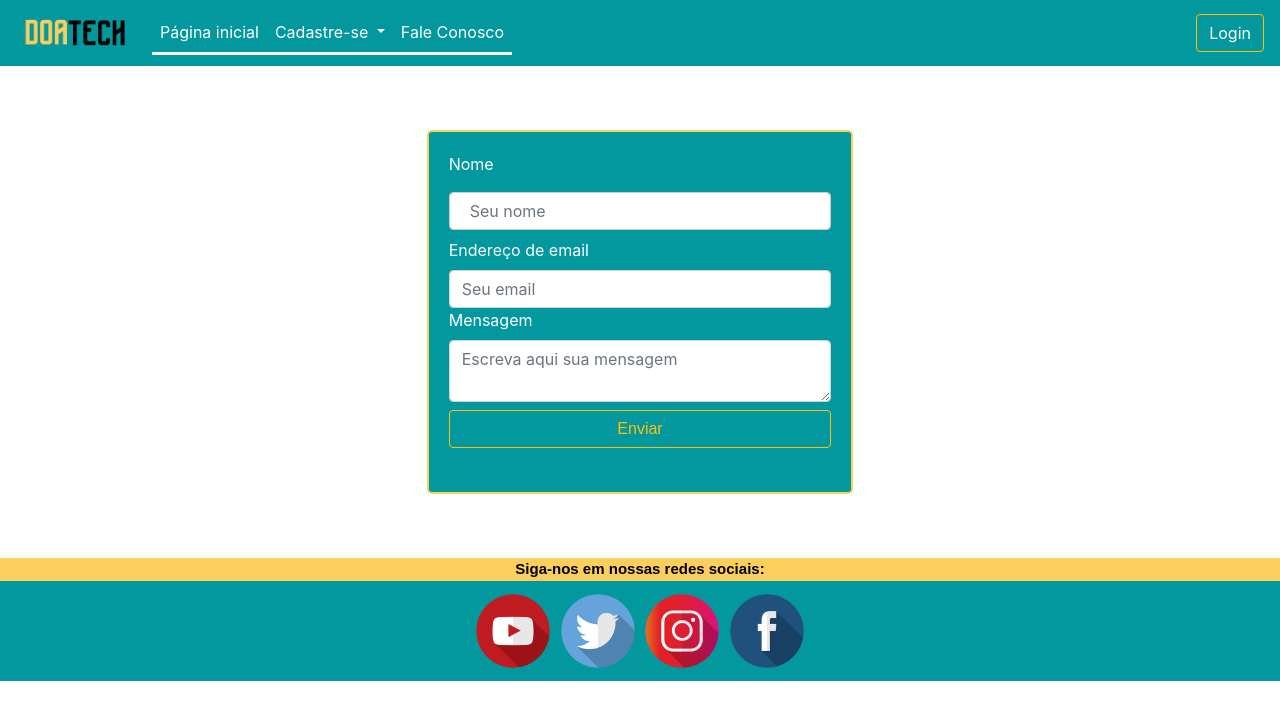
After one commit to luc0liv/Projeto_DoaTech, a PHP site: page /faleconosco.php in a window 1280 px wide. The commit adds this page. Shown: the top 720 px of the page. Run offline with PHP 8.4, Linux system fonts and the light colour scheme.

Commit message:
v 2.6 - FaleConosco criada

```diff
--- a/assets/css/main.css
+++ b/assets/css/main.css
@@ -11,6 +11,17 @@
     border-bottom: solid 4px #FCCE5D;
 }
 
+.mensagens {
+
+    padding: 20px;
+    background-color: #03989E;
+    border: solid 2px #FCCE5D;
+    border-radius: 5px;
+    color: white;
+    margin-top:5%;
+    margin-bottom: 5%;
+
+}
 .estiloDoador {
 
 padding: 20px;
--- a/assets/css/modal.css
+++ b/assets/css/modal.css
@@ -11,22 +11,33 @@ input[type=text], input[type=password] {
 
 }
 
+.modal-content {
+
+  padding: 0px 50px 0px 50px;
+}
+
+
 button {
-  background-color: rgba(0,0,200,0.8);
+  background-color: #03989E;
+  border: solid 2px #FCCE5D;
+  border-radius: 4px;
   color: white;
+  font-family: 'Arial', Helvetica, sans-serif;
   padding: 14px 20px;
   margin: 8px 0;
-  border: none;
   cursor: pointer;
   width: 100%;
 }
 
 button:hover {
   opacity: 0.8;
+  background-color: #FCCE5D ;
+  border: solid 2px #03989E;
+  color: black;
 }
 
 .esqueceubtn {
-  width: 41%;
+
   margin: 4%;
   padding: 10px 18px;
   background-color: rgba(0,0,200,0.8);
@@ -53,6 +64,7 @@ img.avatar {
 
 #contModal {
   padding: 16px;
+
 }
 
 .close{
--- /dev/null
+++ b/faleconosco.php
@@ -0,0 +1,42 @@
+<!DOCTYPE html>
+<html lang="pt-br">
+<head>
+    <meta charset="UTF-8">
+    <meta name="viewport" content="width=device-width, initial-scale=1.0">
+    <link rel="stylesheet" href="./assets/css/main.css" type="text/css">
+    <link rel="stylesheet" href="https://stackpath.bootstrapcdn.com/bootstrap/4.1.3/css/bootstrap.min.css" integrity="sha384-MCw98/SFnGE8fJT3GXwEOngsV7Zt27NXFoaoApmYm81iuXoPkFOJwJ8ERdknLPMO" crossorigin="anonymous">
+
+    <title>Cadastro de Escolas</title>
+</head>
+<body>
+
+
+<?php include_once('./navbar.php')?>
+
+
+<main>
+
+<section class="container col-xl-4 mensagens">
+<form method="post" action="">
+  <div class="form-group">
+
+  <label for="nomeContato">Nome</label>
+    <input type="text" name="nome_contato" class="form-control" id="nomeContato" aria-describedby="name" placeholder="Seu nome">
+
+    <label for="emailContato">Endereço de email</label>
+    <input type="email" name="email_contato" class="form-control" id="emailContato" aria-describedby="emailHelp" placeholder="Seu email">
+
+    <label for="msgContato">Mensagem</label>
+    <textarea name="mensagem" class="form-control" id="mensagemContato" aria-describedby="msg" placeholder="Escreva aqui sua mensagem"></textarea>
+     <button type="submit" class="btn btn-outline-warning">Enviar</button>
+</form>
+</section>
+
+
+</main>
+
+
+<?php include_once('./footer.php')?>
+
+</body>
+</html>
--- a/navbar.php
+++ b/navbar.php
@@ -24,20 +24,20 @@
             <li class="nav-item trick">
               <a class="nav-link text-white" href="index.php">Página inicial<span class="sr-only">(página atual)</span></a>
             </li>
-            <li class="nav-item trick">
-              <a class="nav-link text-white" href="#">Fale Conosco</a>
-            </li>
+
             <li class="nav-item trick dropdown">
               <a class="nav-link text-white dropdown-toggle" href="#" id="navbarDropdown" role="button" data-toggle="dropdown" aria-haspopup="true" aria-expanded="false">
                 Cadastre-se
               </a>
-              <div class="dropdown-menu" aria-labelledby="navbarDropdown">
+              <div class="dropdown-menu bg-primary" aria-labelledby="navbarDropdown">
                 <a class="dropdown-item bg-warning" href="./formescola.php">Cadastro escola</a>
                 <a class="dropdown-item bg-info" href="./formaluno.php">Cadastro aluno</a>
                 <a class="dropdown-item bg-warning" href="./formdoador.php">Cadastro doador</a>
               </div>
             </li>
-
+          <li class="nav-item trick">
+              <a class="nav-link text-white" href="faleconosco.php">Fale Conosco</a>
+            </li>
           </ul>
           <div class="form-inline my-2 my-lg-0">
            <a class="btn text-white btn-outline-warning my-2 my-sm-0"  role="button" type="button" 	 data-toggle="modal" data-target="#modalExemplo">Login</a>
@@ -50,7 +50,7 @@
     <div class="modal-dialog" role="document">
       <div class="modal-content">
         <div class="modal-header">
-          <h5 class="modal-title" id="exampleModalLabel">DoaTech</h5>
+          <a class="modal-title" id="exampleModalLabel"><img src="./assets/img/doatech.png" width="90" height="30"></a>
           <button type="button" class="close" data-dismiss="modal" aria-label="Fechar">
             <span aria-hidden="true">&times;</span>
           </button>
@@ -62,24 +62,28 @@
                       <img src="#" alt="Avatar" class="avatar">
                     </div> -->
                     <div class="container" id="contModal">
-                      <label for="uname"><b>Login</b></label>
-                      <input type="text" placeholder="Seu nome" name="nome" required>
+                      <label for="uname"><b>E-mail</b></label>
+                      <input type="text" placeholder="Seu e-mail" name="email" required>
 
                       <label for="psw"><b>Senha</b></label>
                       <input type="password" placeholder="Sua senha" name="senha" required>
 
-                      <button type="submit" name="enviar">Login</button>
+                      <button class="" type="submit" name="enviar">Login</button>
 
                     </div>
 
                   </form>
              </div>
         </div>
+        <!--Precisa corrigir o posicionamento dos botões abaixo-->
         <div class="modal-footer">
-          <a class="btn btn-primary"  href="./cadastroaluno.php">Cadastro Aluno</a>
-          <a class="btn btn-primary"  href="./cadastromonitor.php">Cadastro Doador</a>
-          <button type="button" class="btn btn-primary">Esqueceu a senha?</button>
+        <a class="btn btn-primary"  href="./formescola.php">Cadastro Escola</a>
+          <a class="btn btn-primary"  href="./formaluno.php">Cadastro Aluno</a>
+          <a class="btn btn-primary "  href="./formdoador.php">Cadastro Doador</a>
+          <button type="button" class="btn btn-info btn-sm">Esqueceu a senha?</button>
+
         </div>
+
       </div>
     </div>
   </div>
```
